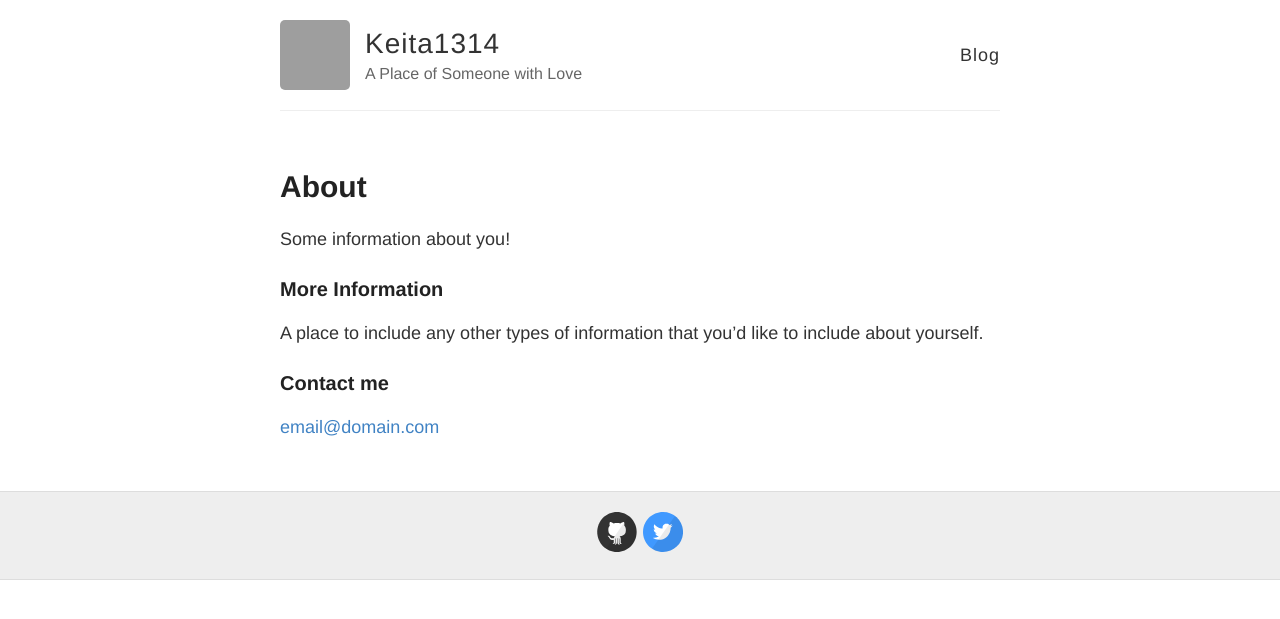
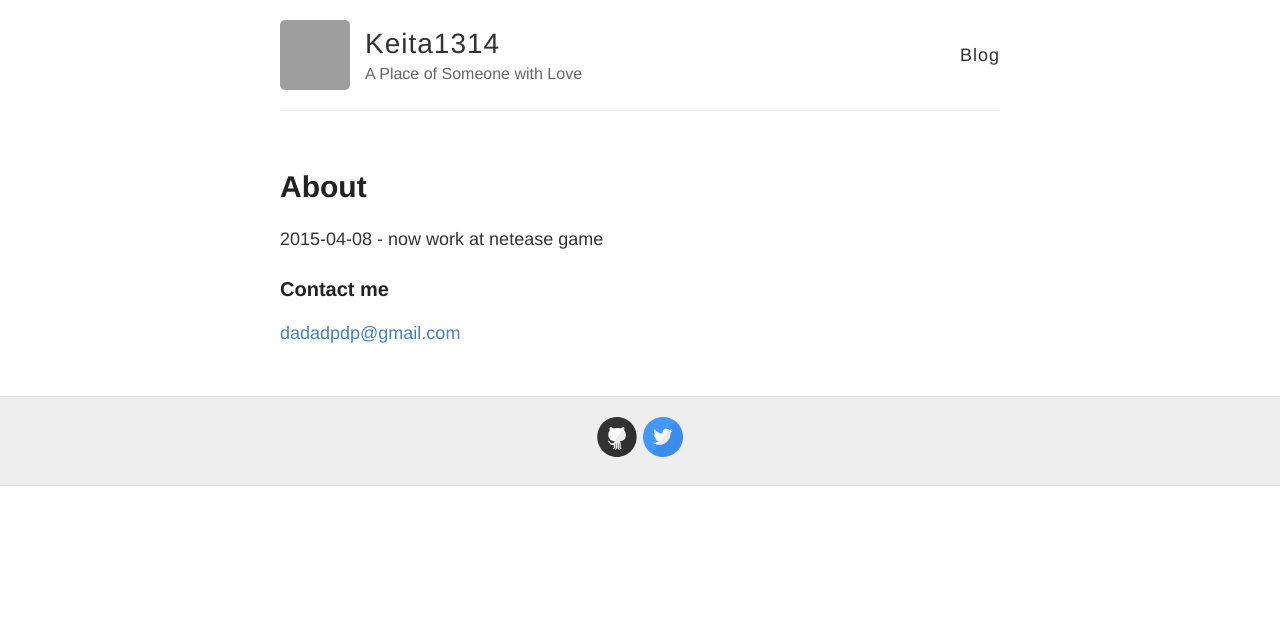
Before and after one commit to keita1314/keita1314.github.io, a Jekyll site: the page built from about.md, in a window 1280 px wide. Shown: the top 619 px of the page. Built offline with Jekyll 4.4.1, drawn with Linux system fonts in a browser that asks for light colours; Markdown is read by kramdown in place of the engine named in the settings; grey boxes are pictures that could not be loaded.

Commit message:
update about me

```diff
--- a/about.md
+++ b/about.md
@@ -4,12 +4,8 @@ title: About
 permalink: /about/
 ---
 
-Some information about you!
-
-### More Information
-
-A place to include any other types of information that you'd like to include about yourself.
+2015-04-08 - now work at netease game
 
 ### Contact me
 
-[email@domain.com](mailto:email@domain.com)
+[dadadpdp@gmail.com](mailto:dadadpdp@gmail.com)
```
